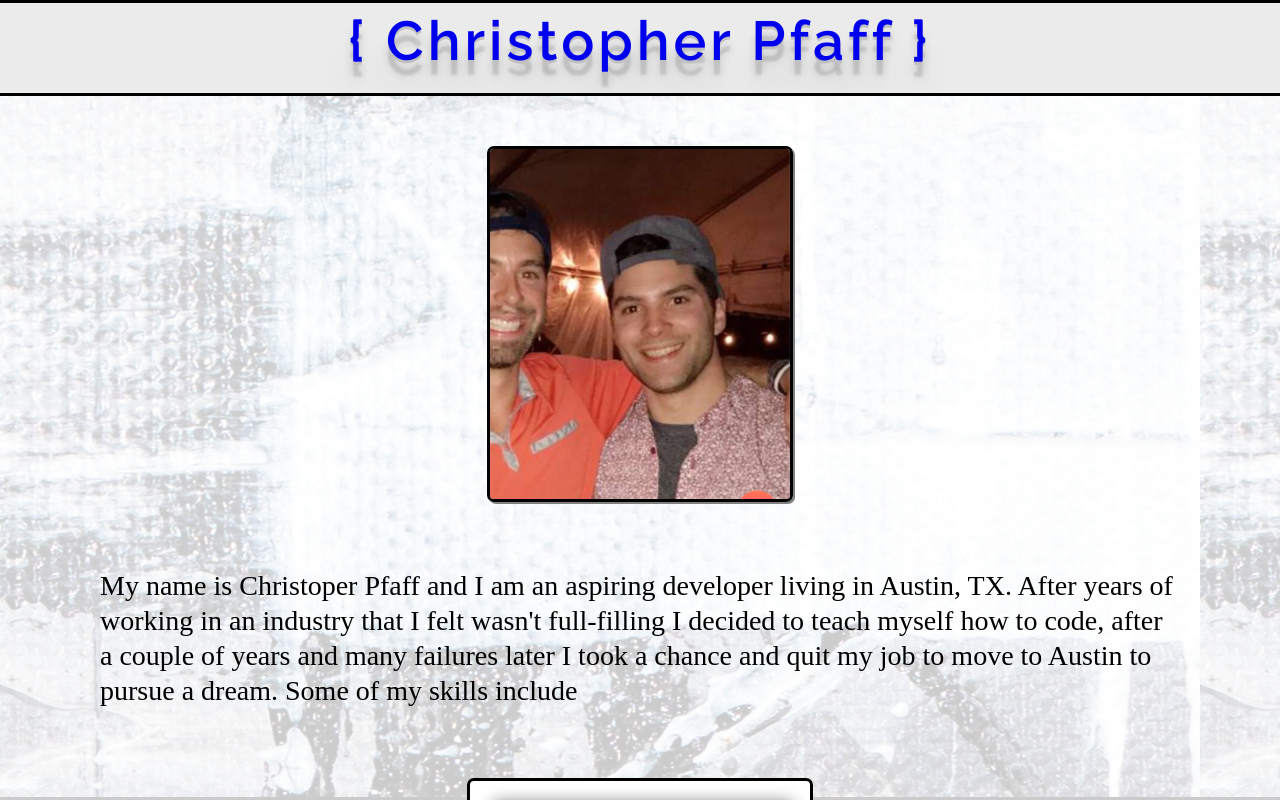
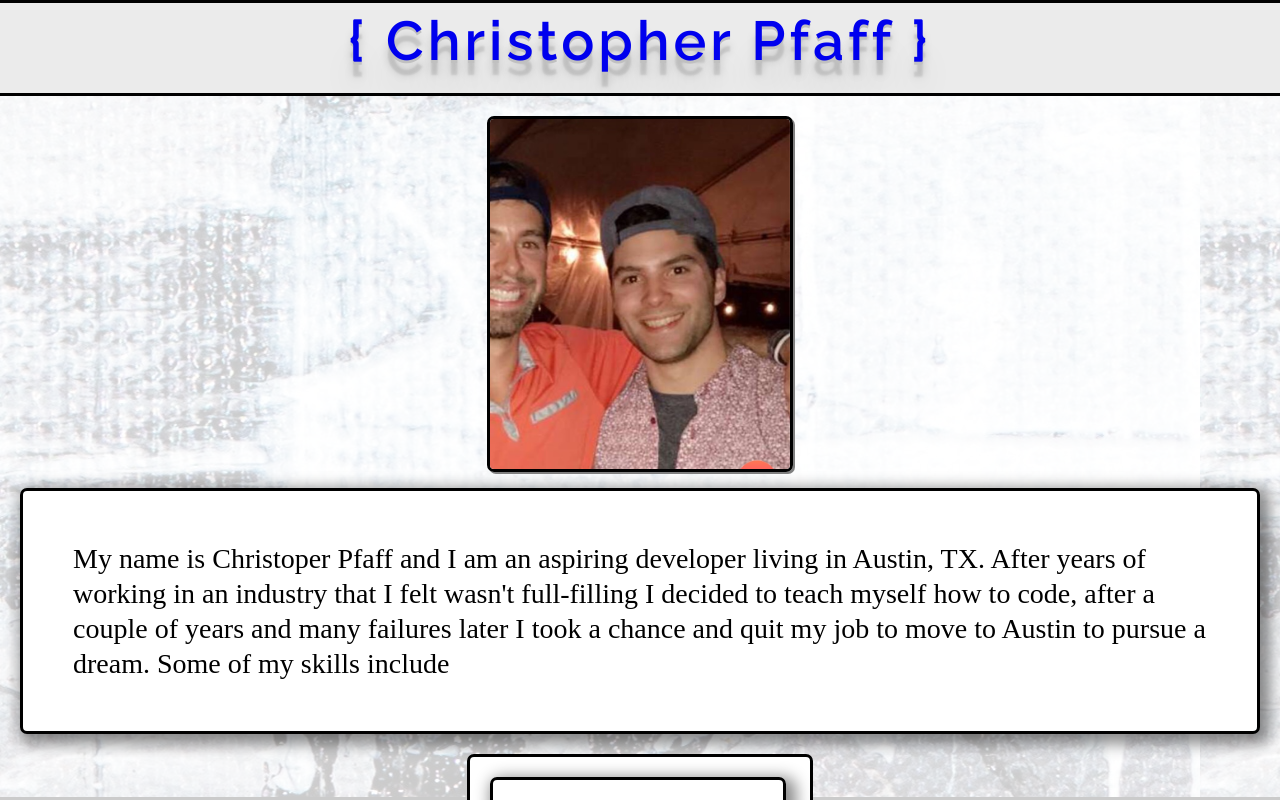
Before and after one commit to chrisPfaff/pfBlog, a React app: page /about in a window 1280 px wide. Shown: the top 800 px of the page. Built offline with nearby package versions, Linux system fonts and the light colour scheme; a web font is replaced by a local one.

Commit message:
changed background

```diff
--- a/src/client/styles/about.scss
+++ b/src/client/styles/about.scss
@@ -1,7 +1,7 @@
 @import url("https://fonts.googleapis.com/css?family=Lusitana");
 
 .aboutContainer {
-  padding: 50px;
+  padding: 20px;
   display: flex;
   align-items: center;
   flex-direction: column;
@@ -19,6 +19,12 @@
   line-height: 35px;
   font-size: 28px;
   padding: 50px;
+  background-color: white;
+  border: solid black;
+  border-radius: 7px;
+  -webkit-box-shadow: 0em 0.2em 0em inset;
+  -moz-box-shadow: 0em 0.2em 0em inset;
+  box-shadow: 5px 5px 15px 5px rgba(0, 0, 0, 0.46);
 }
 
 .skillsList {
@@ -67,7 +73,7 @@
 @media only screen and (max-width: 393px) {
   .aboutParagraph {
     line-height: 22px;
-    font-size: 13px;
+    font-size: 18px;
     padding: 20px;
   }
 }
--- a/src/client/styles/linkbox.scss
+++ b/src/client/styles/linkbox.scss
@@ -8,8 +8,8 @@
 }
 .linkImg {
   margin-bottom: 30px;
-  height: 300px;
-  width: 450px;
+  height: 350px;
+  width: 550px;
   border: solid black;
   background-color: white;
   padding: 20px;
@@ -31,8 +31,8 @@
 }
 @media only screen and (max-width: 755px) {
   .linkImg {
-    height: 250px;
-    width: 300px;
+    height: 300px;
+    width: 450px;
     border: solid black;
     padding: 20px;
     border-radius: 7px;
@@ -42,10 +42,10 @@
   }
 }
 
-@media only screen and (max-width: 577px) {
+@media only screen and (max-width: 626px) {
   .linkImg {
-    height: 200px;
-    width: 250px;
+    height: 250px;
+    width: 350px;
     border: solid black;
     padding: 20px;
     border-radius: 7px;
@@ -55,7 +55,7 @@
   }
 }
 
-@media only screen and (max-width: 393px) {
+@media only screen and (max-width: 524px) {
   .linkImg {
     height: 150px;
     width: 200px;
```
Also changed, not shown: bundle.js.
